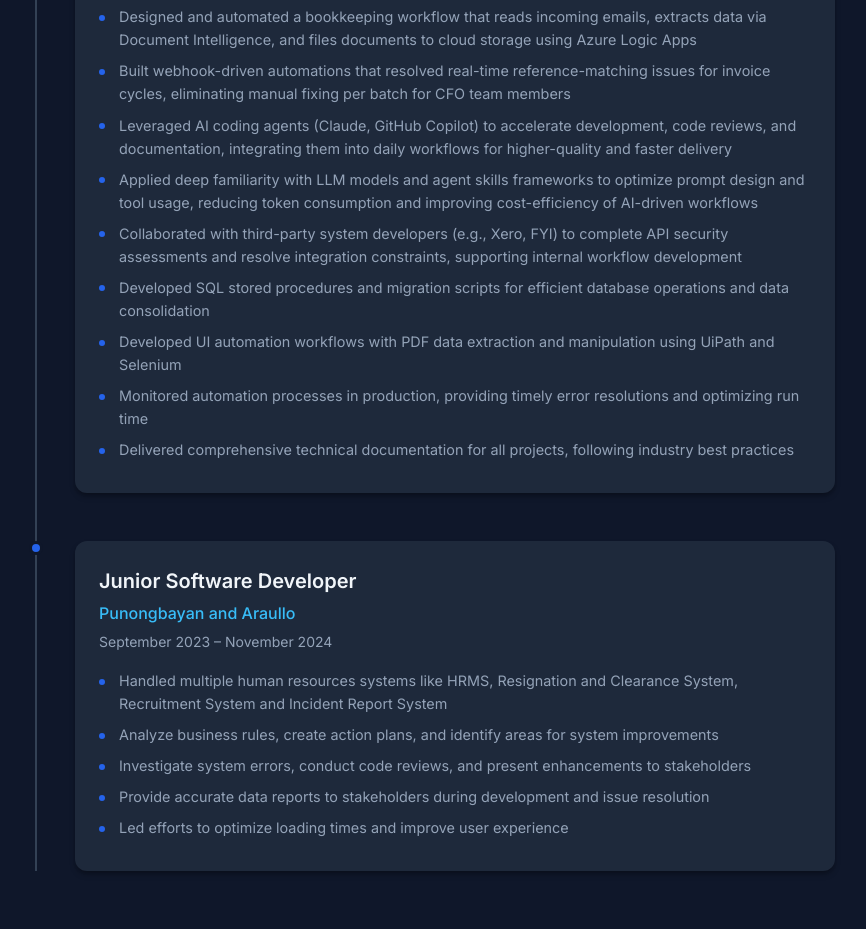
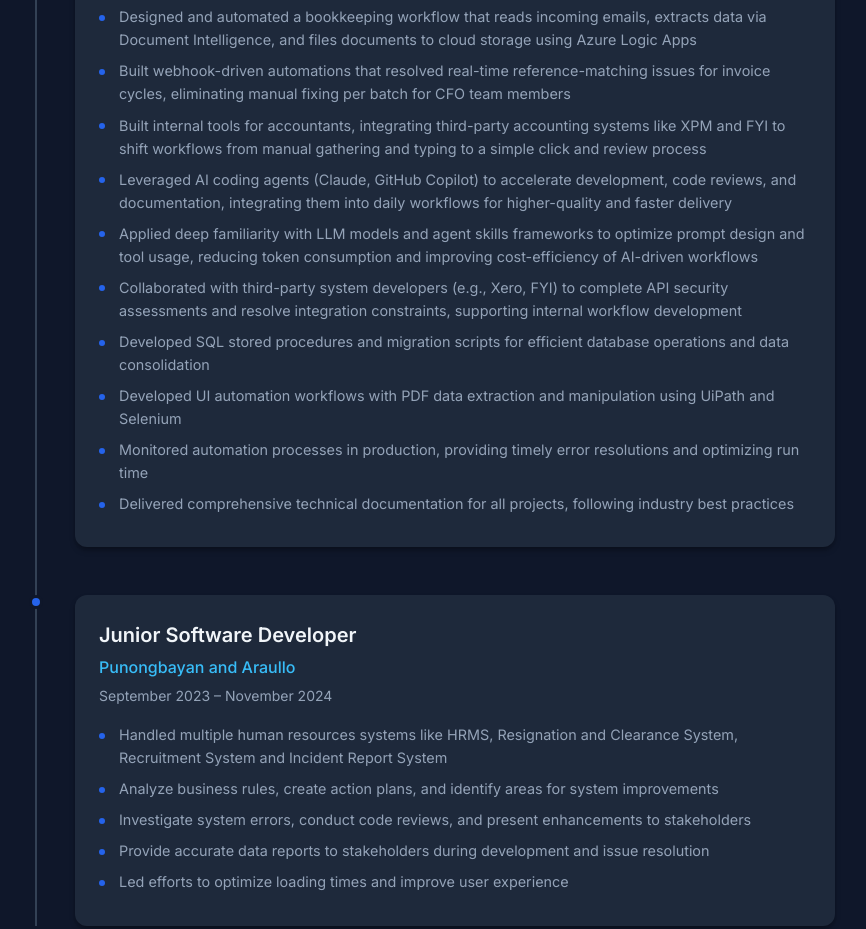
Before and after one commit to jmsphlp/jmsphlp.github.io, a plain HTML site: page index.html in a window 1280 px wide. Shown: the part 1801-2730 px from the top of the page, without its empty margins (205-1071 px from the left). Drawn offline with Linux system fonts and the light colour scheme.

Commit message:
Add internal tools for accountants to index.html

```diff
--- a/index.html
+++ b/index.html
@@ -129,6 +129,7 @@
                             <li>Published an MCP-powered bot with Azure Durable Functions orchestration to Microsoft Teams/M365 via Azure AI Foundry, resolving Entra ID app registration and Azure Policy blockers</li>
                             <li>Designed and automated a bookkeeping workflow that reads incoming emails, extracts data via Document Intelligence, and files documents to cloud storage using Azure Logic Apps</li>
                             <li>Built webhook-driven automations that resolved real-time reference-matching issues for invoice cycles, eliminating manual fixing per batch for CFO team members</li>
+                            <li>Built internal tools for accountants, integrating third-party accounting systems like XPM and FYI to shift workflows from manual gathering and typing to a simple click and review process</li>
                             <li>Leveraged AI coding agents (Claude, GitHub Copilot) to accelerate development, code reviews, and documentation, integrating them into daily workflows for higher-quality and faster delivery</li>
                             <li>Applied deep familiarity with LLM models and agent skills frameworks to optimize prompt design and tool usage, reducing token consumption and improving cost-efficiency of AI-driven workflows</li>
                             <li>Collaborated with third-party system developers (e.g., Xero, FYI) to complete API security assessments and resolve integration constraints, supporting internal workflow development</li>
```
